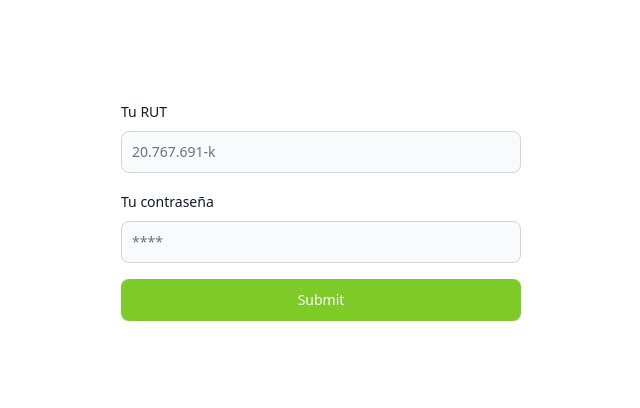
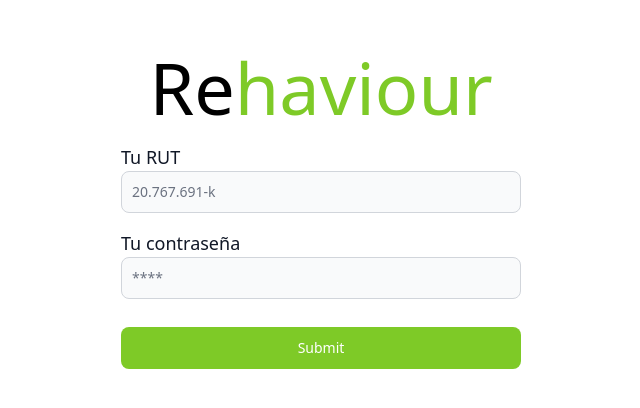
Before and after one commit to Dizkm8/hackadisc-client, a React (Vite) app: page / in a window 1280 px wide. Shown: the part 190-598 px from the top of the page, without its empty margins (319-959 px from the left). Built offline with nearby package versions, Linux system fonts and the light colour scheme.

Commit message:
feat: add custom button and include of login

```diff
--- a/src/auth/Login.tsx
+++ b/src/auth/Login.tsx
@@ -3,21 +3,28 @@ import CButton from "../common/components/CButton";
 
 const Login = () => {
   return (
-    <div className="h-dvh w-screen flex justify-center items-center px-5 md:px-10">
+    <div className="h-dvh w-screen flex flex-col justify-center items-center px-5 md:px-10 gap-3">
+      <h1 className="text-7xl mb-2">
+        Re<span className=" text-pignus-500">haviour</span>
+      </h1>
       <form className="flex w-full sm:w-full md:w-3/6 lg:w-1/3 flex-col gap-4">
         <div>
-          <div className="mb-2 block">
-            <Label htmlFor="rut-input" value="Tu RUT" />
+          <div className="block">
+            <Label htmlFor="rut-input" value="Tu RUT" className="text-lg" />
           </div>
           <TextInput id="rut-input" type="text" placeholder="20.767.691-k" />
         </div>
         <div>
-          <div className="mb-2 block">
-            <Label htmlFor="password-input" value="Tu contraseña" />
+          <div className="block">
+            <Label
+              htmlFor="password-input"
+              value="Tu contraseña"
+              className="text-lg"
+            />
           </div>
           <TextInput id="password-input" type="password" placeholder="****" />
         </div>
-        <CButton type="submit">Submit</CButton>
+        <CButton type="submit" className="mt-3">Submit</CButton>
       </form>
     </div>
   );
--- a/src/common/components/CButton.tsx
+++ b/src/common/components/CButton.tsx
@@ -1,4 +1,3 @@
-import React from "react";
 import { Button, ButtonProps } from "flowbite-react";
 
 type CButtonProps = ButtonProps & {};
@@ -7,7 +6,7 @@ const CButton: React.FC<CButtonProps> = (props) => {
   return (
     <Button
       {...props}
-      className="border border-transparent bg-pignus-500 text-white focus:ring-4 focus:ring-pignus-300 enabled:hover:bg-pignus-700"
+      className={`border border-transparent bg-pignus-500 text-white focus:ring-4 focus:ring-pignus-300 enabled:hover:bg-pignus-700 ${props.className}`}
     />
   );
 };
```
